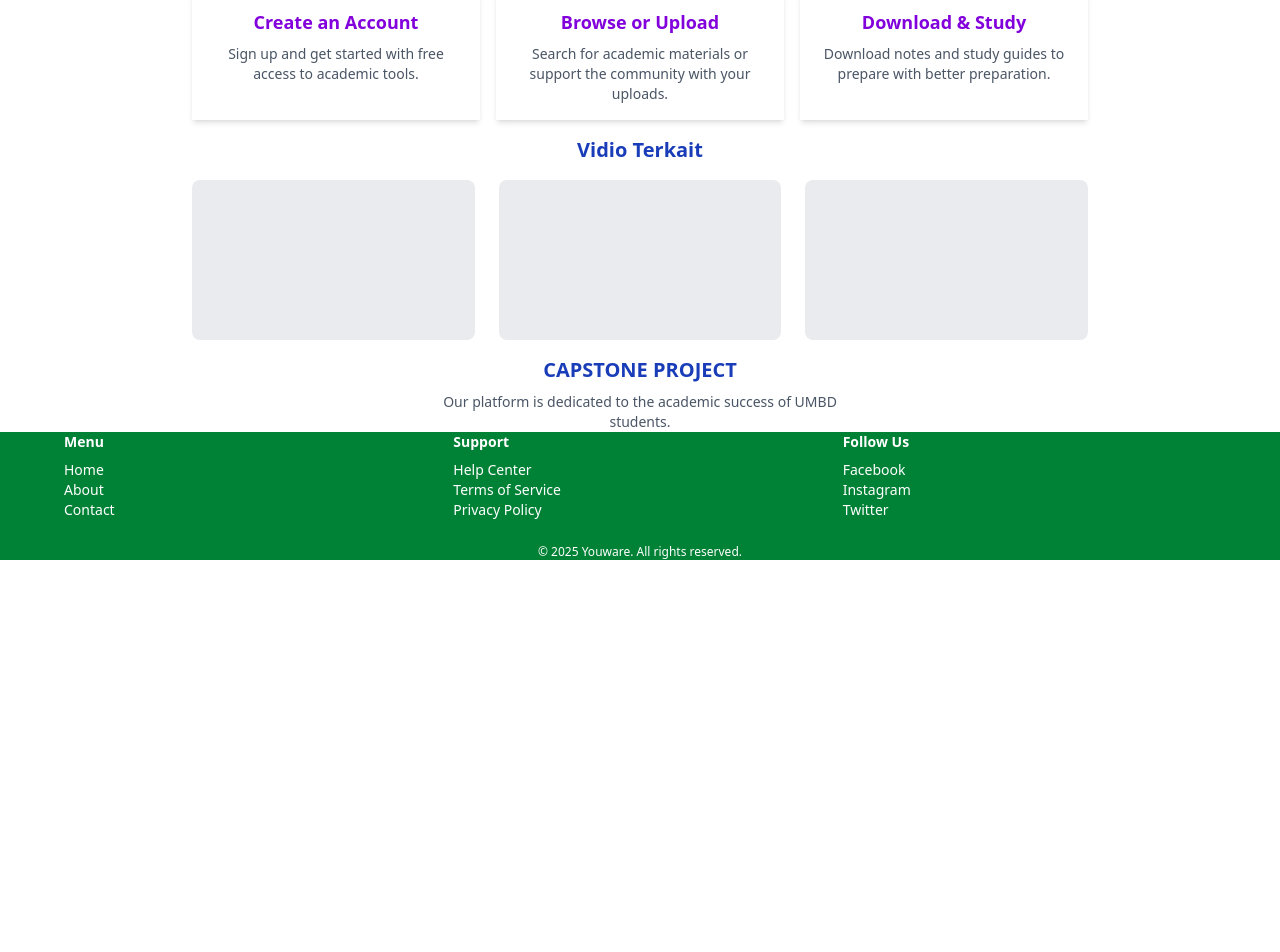
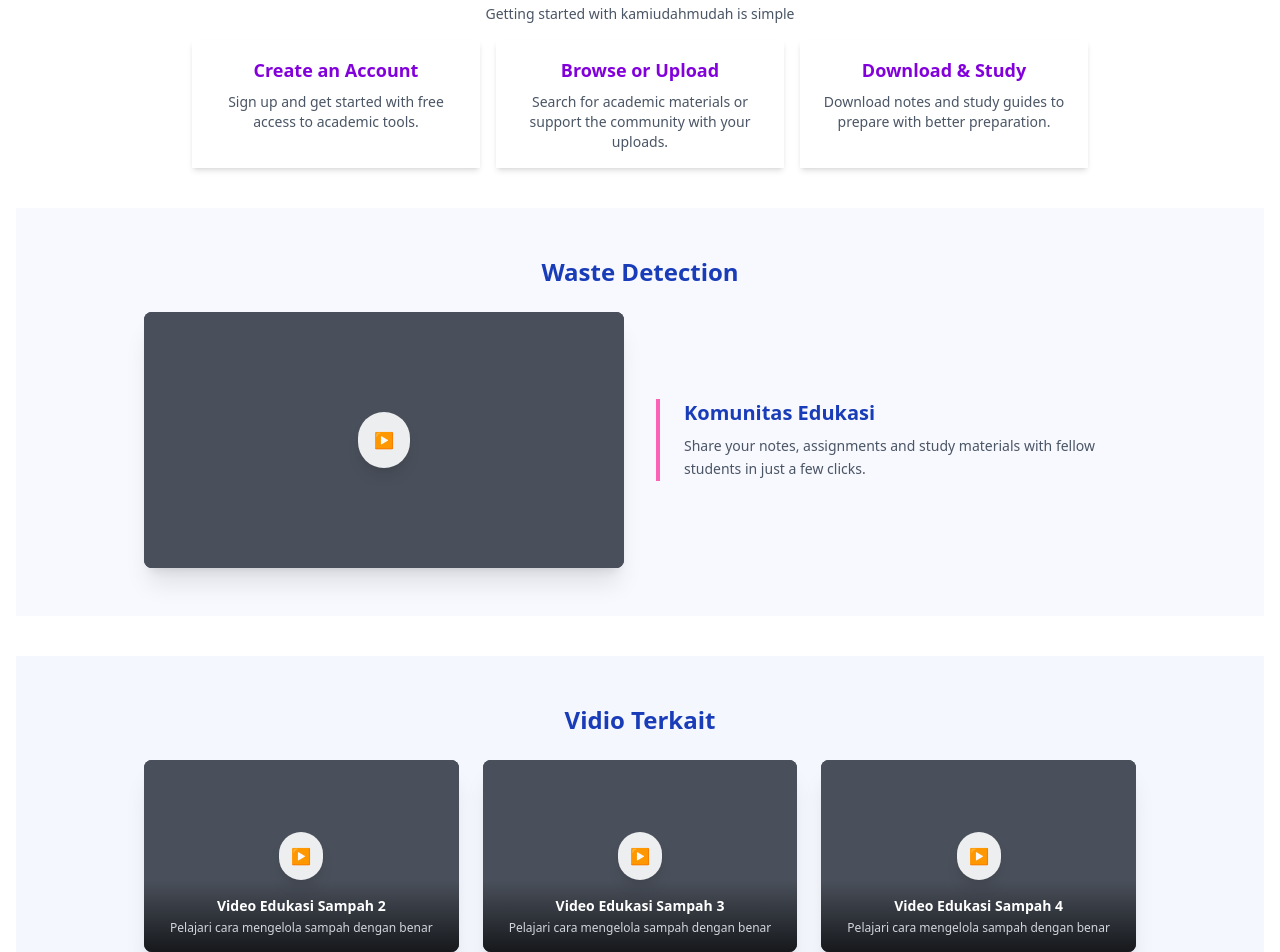
Before and after one commit to adipermana16/Capstone, a React (Vite) app: page / in a window 1280 px wide. Shown: the part 740-1692 px from the top of the page. Before the commit the page ends 1300 px from the top, so only its background shows below. Built offline with nearby package versions, Linux system fonts and the light colour scheme.

Commit message:
rekomended & related video view

```diff
--- a/src/components/About.jsx
+++ b/src/components/About.jsx
@@ -1,42 +1,112 @@
-import React from 'react'
+import React from "react";
 
 export default function About() {
 
   return (
-        <section className="text-center space-y-4 px-4">
+    <section className="text-center space-y-10 px-4 py-12">
+      <div className="space-y-4">
         <h2 className="text-xl font-bold text-blue-800">NEWS</h2>
-            <p className="text-sm text-gray-600">Getting started with kamiudahmudah is simple</p>
+        <p className="text-sm text-gray-600">
+          Getting started with kamiudahmudah is simple
+        </p>
         <div className="grid grid-cols-1 md:grid-cols-3 gap-4 max-w-4xl mx-auto">
           {[
-                    { title: "Create an Account", desc: "Sign up and get started with free access to academic tools." },
-                    { title: "Browse or Upload", desc: "Search for academic materials or support the community with your uploads." },
-                    { title: "Download & Study", desc: "Download notes and study guides to prepare with better preparation." },
+            {
+              title: "Create an Account",
+              desc: "Sign up and get started with free access to academic tools.",
+            },
+            {
+              title: "Browse or Upload",
+              desc: "Search for academic materials or support the community with your uploads.",
+            },
+            {
+              title: "Download & Study",
+              desc: "Download notes and study guides to prepare with better preparation.",
+            },
           ].map((item, index) => (
-                    <div key={index} className="shadow-md hover:shadow-lg transition-all">
-                        <div className="p-4">
-                            <h3 className="text-lg font-semibold text-purple-700 mb-2">{item.title}</h3>
+            <div
+              key={index}
+              className="shadow-md hover:shadow-lg transition-all p-4"
+            >
+              <h3 className="text-lg font-semibold text-purple-700 mb-2">
+                {item.title}
+              </h3>
               <p className="text-sm text-gray-600">{item.desc}</p>
+            </div>
+          ))}
+        </div>
+      </div>
+
+      {/* Waste Detection Section */}
+      <div className="bg-[#f8f9ff] py-12">
+        <h2 className="text-2xl font-bold text-blue-800 mb-6">
+          Waste Detection
+        </h2>
+        <div className="flex flex-col md:flex-row items-center gap-8 max-w-5xl mx-auto px-4">
+          <div className="md:w-1/2">
+            <div
+              className="relative bg-gray-800 rounded-lg overflow-hidden cursor-pointer group shadow-xl"
+            >
+              <div className="w-full h-64 bg-gray-500 group-hover:scale-105 transition-transform duration-300"></div>
+              <div className="absolute inset-0 bg-black/30 group-hover:bg-black/20 transition-colors duration-300"></div>
+              <div className="absolute inset-0 flex items-center justify-center">
+                <div className="bg-white/90 hover:bg-white rounded-full p-4 shadow-lg group-hover:scale-110 transition-transform duration-300">
+                  ▶
+                </div>
+              </div>
+            </div>
+          </div>
+          <div className="md:w-1/2 text-left">
+            <div className="border-l-4 border-pink-400 pl-6">
+              <h3 className="text-xl font-semibold text-blue-800 mb-2">
+                Komunitas Edukasi
+              </h3>
+              <p className="text-gray-600 leading-relaxed text-sm">
+                Share your notes, assignments and study materials with fellow
+                students in just a few clicks.
+              </p>
+            </div>
+          </div>
+        </div>
+      </div>
+
+      {/* Related Videos Section */}
+      <div className="bg-[#f5f7ff] py-12">
+        <h2 className="text-2xl font-bold text-blue-800">Vidio Terkait</h2>
+        <div className="grid grid-cols-1 md:grid-cols-3 gap-6 max-w-5xl mx-auto mt-6 px-4">
+          {[1, 2, 3].map((index) => (
+            <div
+              key={index}
+              className="relative bg-gray-800 rounded-lg overflow-hidden cursor-pointer group shadow-xl hover:shadow-2xl transition-shadow duration-300"
+            >
+              <div className="w-full h-48 bg-gray-500 group-hover:scale-105 transition-transform duration-300"></div>
+              <div className="absolute inset-0 bg-black/30 group-hover:bg-black/20 transition-colors duration-300"></div>
+              <div className="absolute inset-0 flex items-center justify-center">
+                <div
+                  className={`bg-white/90 hover:bg-white rounded-full p-3 shadow-lg transition-all duration-300 `}
+                >
+                  ▶
+                </div>
+              </div>
+              <div className="absolute bottom-0 left-0 right-0 bg-gradient-to-t from-black/70 to-transparent p-4">
+                <h4 className="text-white font-semibold text-sm">
+                  Video Edukasi Sampah {index + 1}
+                </h4>
+                <p className="text-gray-300 text-xs mt-1">
+                  Pelajari cara mengelola sampah dengan benar
+                </p>
               </div>
             </div>
           ))}
         </div>
-            <h2 className="text-xl font-bold text-blue-800">Vidio Terkait</h2>
-            <div className="grid grid-cols-1 md:grid-cols-3 gap-6 max-w-4xl mx-auto">
-                {[1, 2, 3].map((_, index) => (
-                    <div
-                        key={index}
-                        className="bg-gray-200 rounded-lg h-40 animate-pulse"
-                    />
-                ))}
       </div>
 
-            <section className="text-center space-y-2 px-4">
+      <div className="space-y-2">
         <h2 className="text-xl font-bold text-blue-800">CAPSTONE PROJECT</h2>
         <p className="text-sm text-gray-600 max-w-md mx-auto">
           Our platform is dedicated to the academic success of UMBD students.
         </p>
+      </div>
     </section>
-        </section>
-
-    )
+  );
 }
```
Lines whose indentation alone changed are shown as unchanged.
